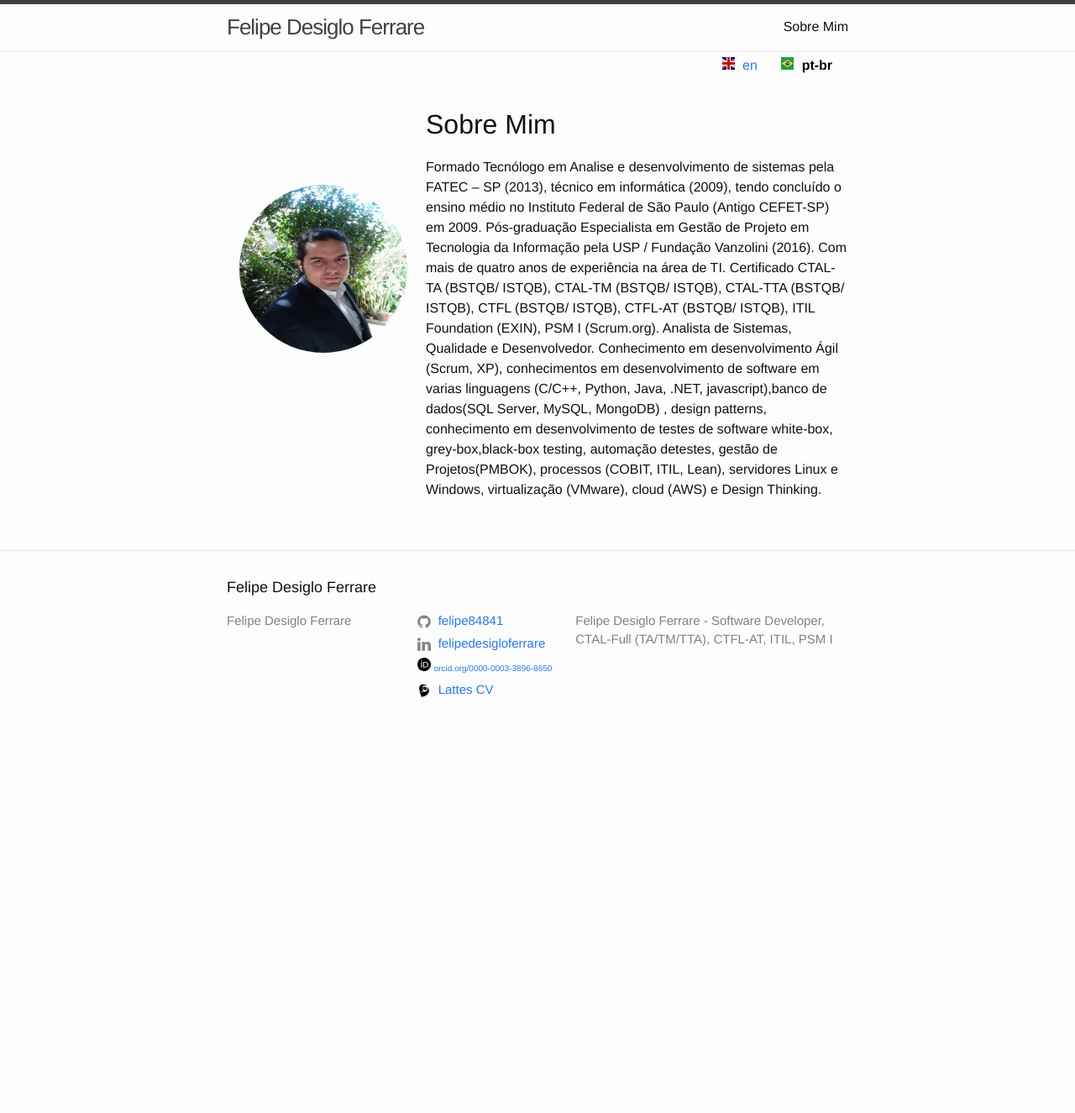
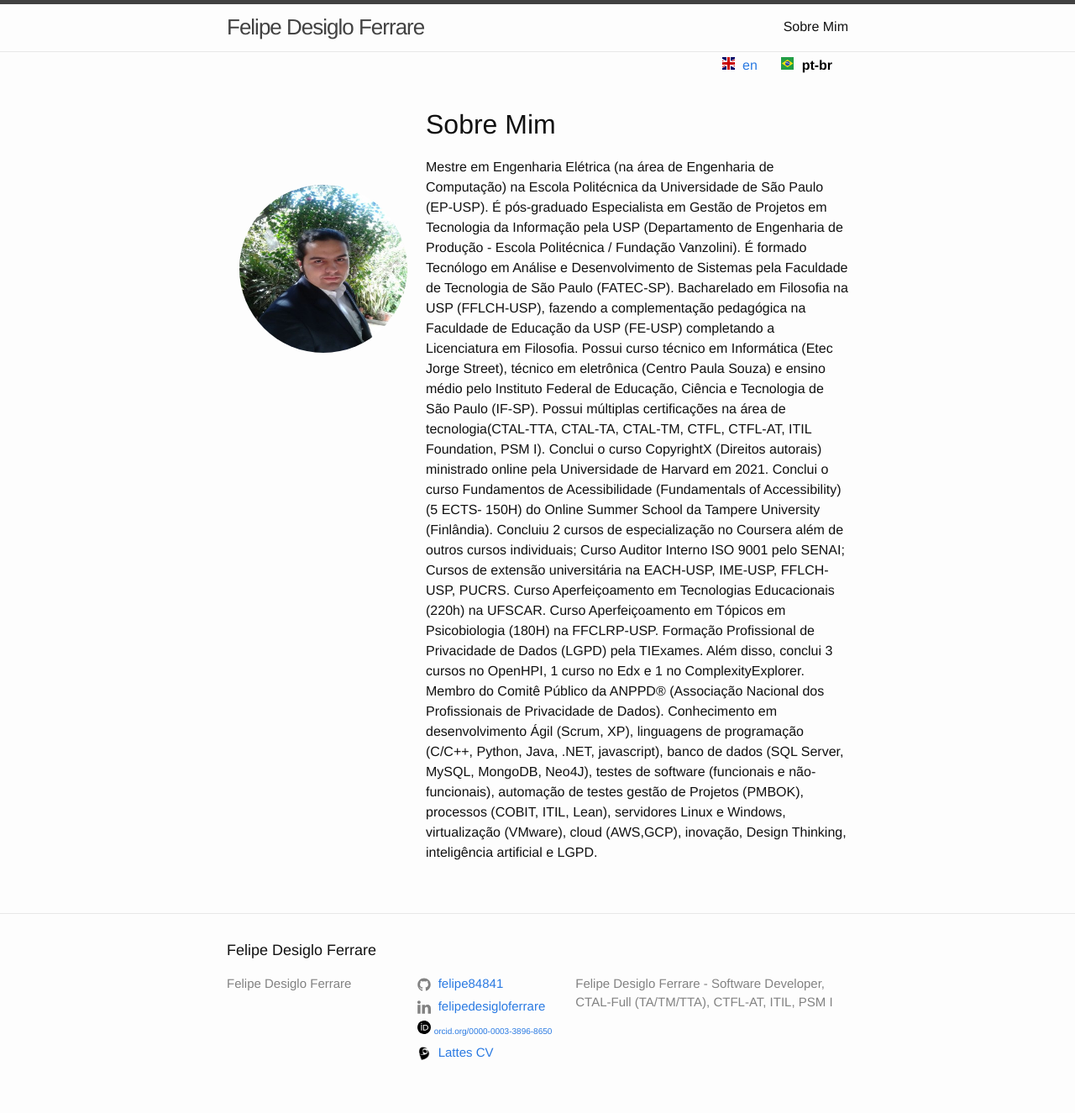
Before and after one commit to felipe84841/felipe84841.github.io, a Jekyll site: the page built from about.html, in a window 1280 px wide. Shown: the whole page at 84% size. Built offline with Jekyll 4.4.1, drawn with Linux system fonts in a browser that asks for light colours; before the commit the page ends 900 px from its top, so only the background shows below that.

Commit message:
Update about.html

```diff
--- a/about.html
+++ b/about.html
@@ -11,8 +11,8 @@ ref: about
 <div class="mainPage-col mainPage-col-2">
 <h1>Sobre Mim</h1>
 <p>
-Formado Tecnólogo em Analise e desenvolvimento de sistemas pela FATEC – SP (2013), técnico em informática (2009), tendo concluído o ensino médio no Instituto Federal de São Paulo (Antigo CEFET-SP) em 2009. Pós-graduação Especialista em Gestão de Projeto em Tecnologia da Informação pela USP / Fundação Vanzolini (2016). Com mais de quatro anos de experiência na área de TI.
-Certificado CTAL-TA (BSTQB/ ISTQB), CTAL-TM (BSTQB/ ISTQB), CTAL-TTA (BSTQB/ ISTQB), CTFL (BSTQB/ ISTQB), CTFL-AT (BSTQB/ ISTQB), ITIL Foundation (EXIN), PSM I (Scrum.org).
-Analista de Sistemas, Qualidade e Desenvolvedor. Conhecimento em desenvolvimento Ágil (Scrum, XP), conhecimentos em desenvolvimento de software em varias linguagens (C/C++, Python, Java, .NET, javascript),banco de dados(SQL Server, MySQL, MongoDB) , design patterns, conhecimento em desenvolvimento de testes de software white-box, grey-box,black-box testing, automação detestes, gestão de Projetos(PMBOK), processos (COBIT, ITIL, Lean), servidores Linux e Windows, virtualização (VMware), cloud (AWS) e Design Thinking.
+Mestre em Engenharia Elétrica (na área de Engenharia de Computação) na Escola Politécnica da Universidade de São Paulo (EP-USP). É pós-graduado Especialista em Gestão de Projetos em Tecnologia da Informação pela USP (Departamento de Engenharia de Produção - Escola Politécnica / Fundação Vanzolini). É formado Tecnólogo em Análise e Desenvolvimento de Sistemas pela Faculdade de Tecnologia de São Paulo (FATEC-SP). Bacharelado em Filosofia na USP (FFLCH-USP), fazendo a complementação pedagógica na Faculdade de Educação da USP (FE-USP) completando a Licenciatura em Filosofia. Possui curso técnico em Informática (Etec Jorge Street), técnico em eletrônica (Centro Paula Souza) e ensino médio pelo Instituto Federal de Educação, Ciência e Tecnologia de São Paulo (IF-SP).
+Possui múltiplas certificações na área de tecnologia(CTAL-TTA, CTAL-TA, CTAL-TM, CTFL, CTFL-AT, ITIL Foundation, PSM I).
+Conclui o curso CopyrightX (Direitos autorais) ministrado online pela Universidade de Harvard em 2021. Conclui o curso Fundamentos de Acessibilidade (Fundamentals of Accessibility) (5 ECTS- 150H) do Online Summer School da Tampere University (Finlândia). Concluiu 2 cursos de especialização no Coursera além de outros cursos individuais; Curso Auditor Interno ISO 9001 pelo SENAI; Cursos de extensão universitária na EACH-USP, IME-USP, FFLCH-USP, PUCRS. Curso Aperfeiçoamento em Tecnologias Educacionais (220h) na UFSCAR. Curso Aperfeiçoamento em Tópicos em Psicobiologia (180H) na FFCLRP-USP. Formação Profissional de Privacidade de Dados (LGPD) pela TIExames. Além disso, conclui 3 cursos no OpenHPI, 1 curso no Edx e 1 no ComplexityExplorer. Membro do Comitê Público da ANPPD® (Associação Nacional dos Profissionais de Privacidade de Dados). Conhecimento em desenvolvimento Ágil (Scrum, XP), linguagens de programação (C/C++, Python, Java, .NET, javascript), banco de dados (SQL Server, MySQL, MongoDB, Neo4J), testes de software (funcionais e não-funcionais), automação de testes gestão de Projetos (PMBOK), processos (COBIT, ITIL, Lean), servidores Linux e Windows, virtualização (VMware), cloud (AWS,GCP), inovação, Design Thinking, inteligência artificial e LGPD.
 </p>
 </div>
```
